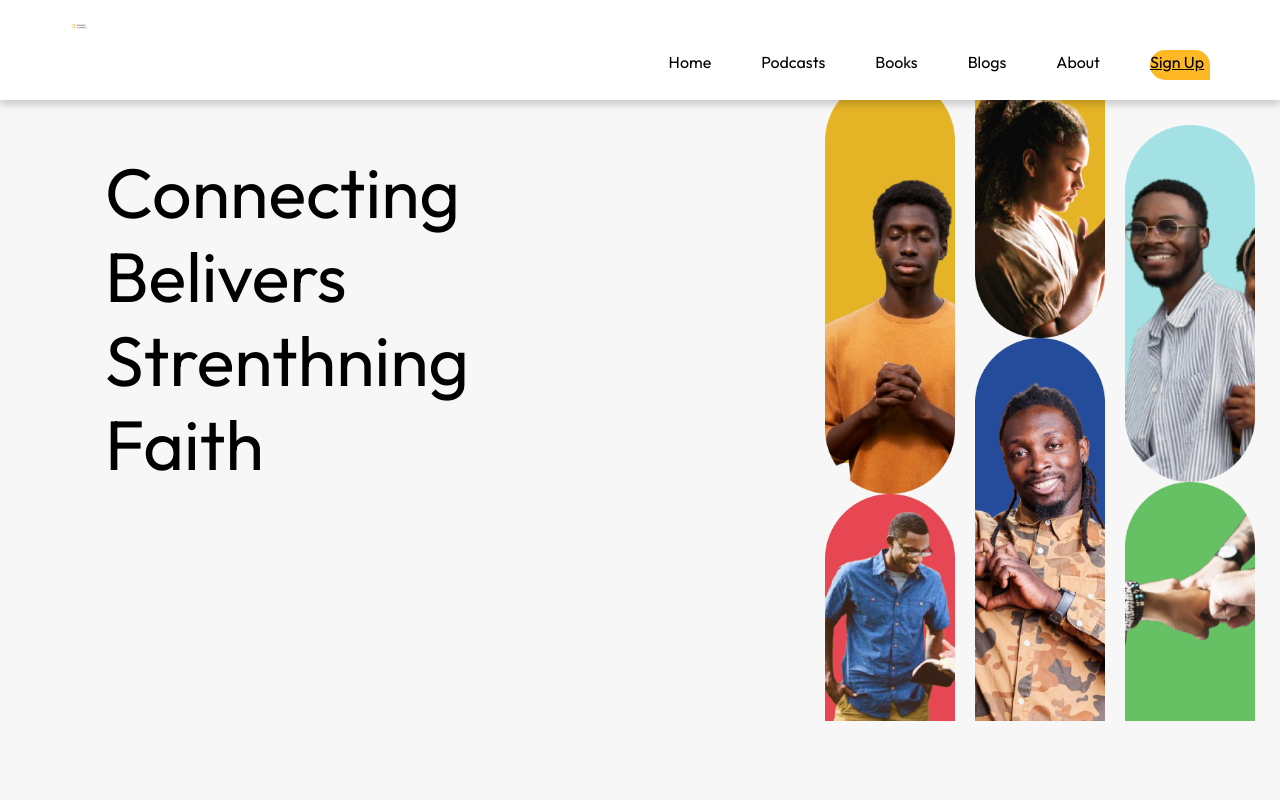
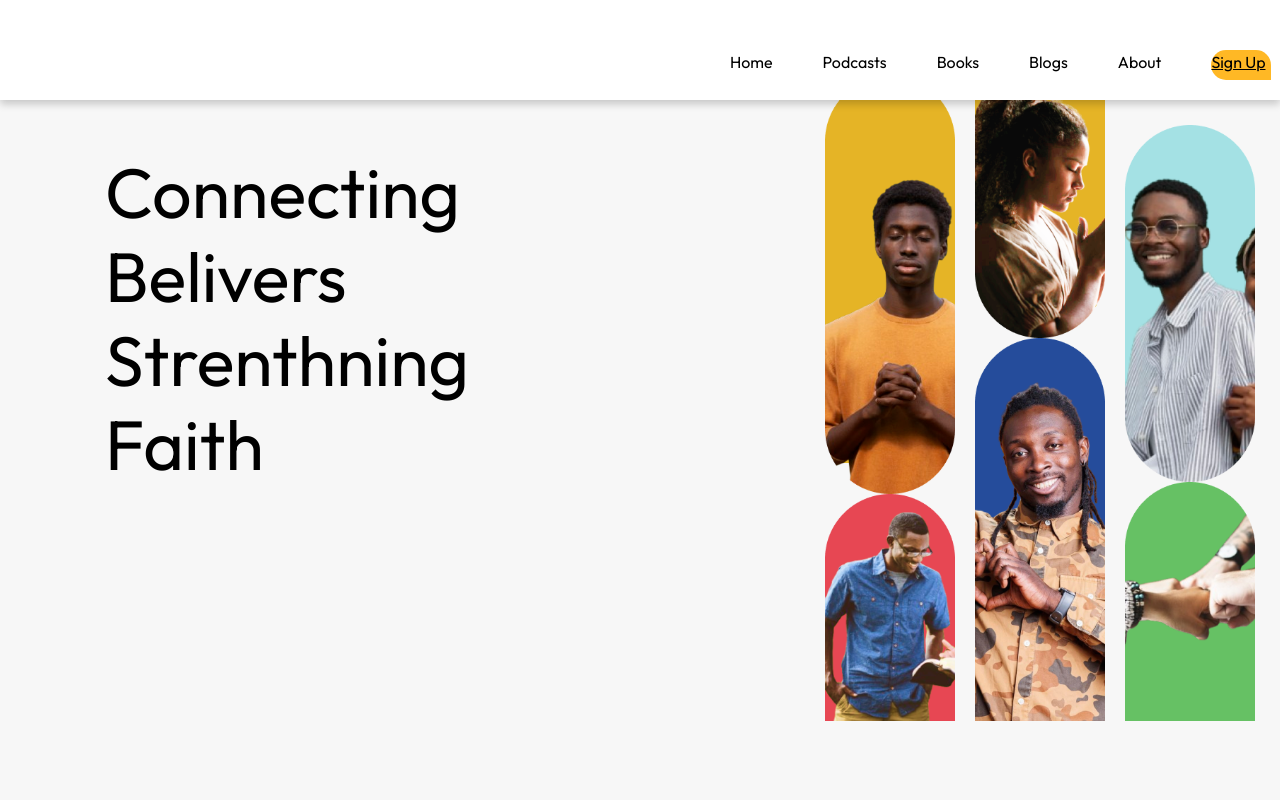
Before and after one commit to bantofweb4/FaithConnect, a React (Vite) app: page / in a window 1280 px wide. Shown: the top 800 px of the page. Built offline with nearby package versions, Linux system fonts and the light colour scheme.

Commit message:
changge at the nav

```diff
--- a/src/component/Nav.css
+++ b/src/component/Nav.css
@@ -17,7 +17,7 @@
     display: flex;
     position: fixed;
     z-index: 1;
-    gap: 580px;
+    gap: 660px;
     background-color: white;
     box-shadow: 0 4px 8px rgba(0, 0, 0, 0.2);
     top: 0;
```
